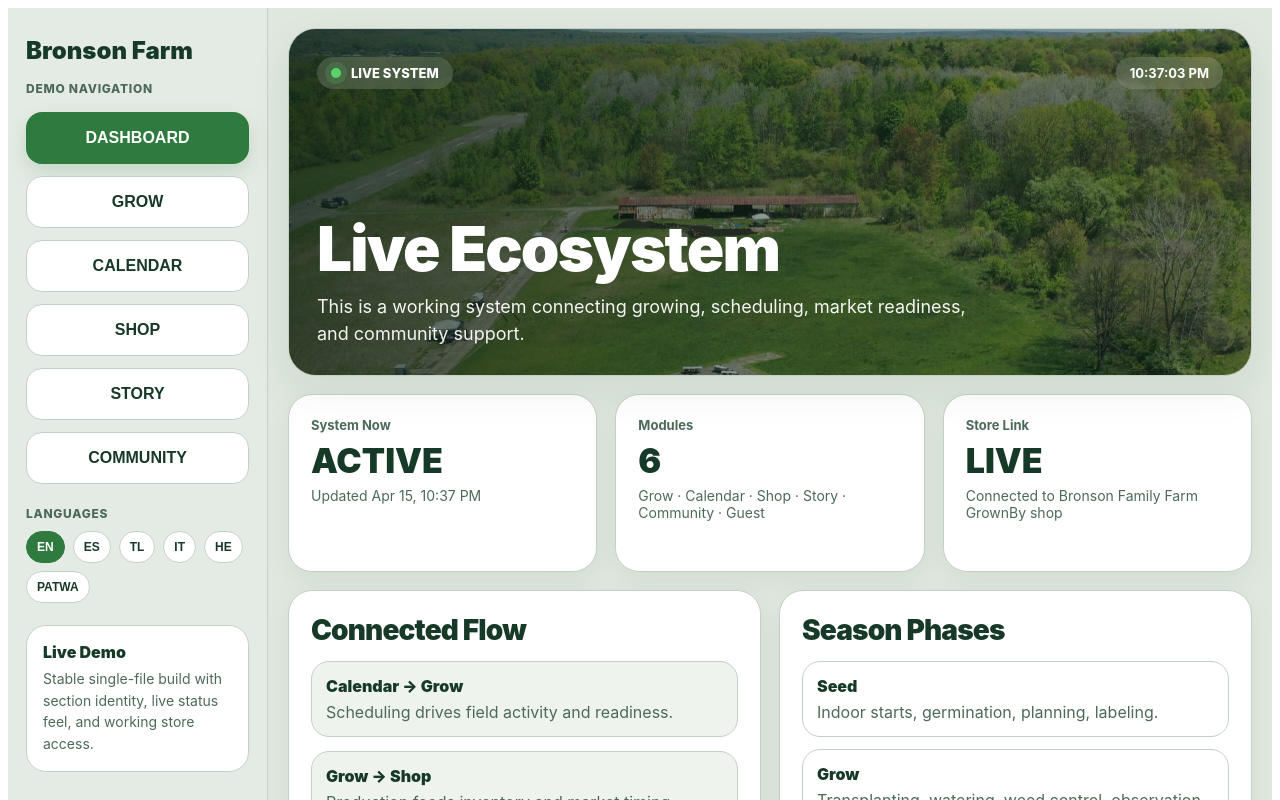
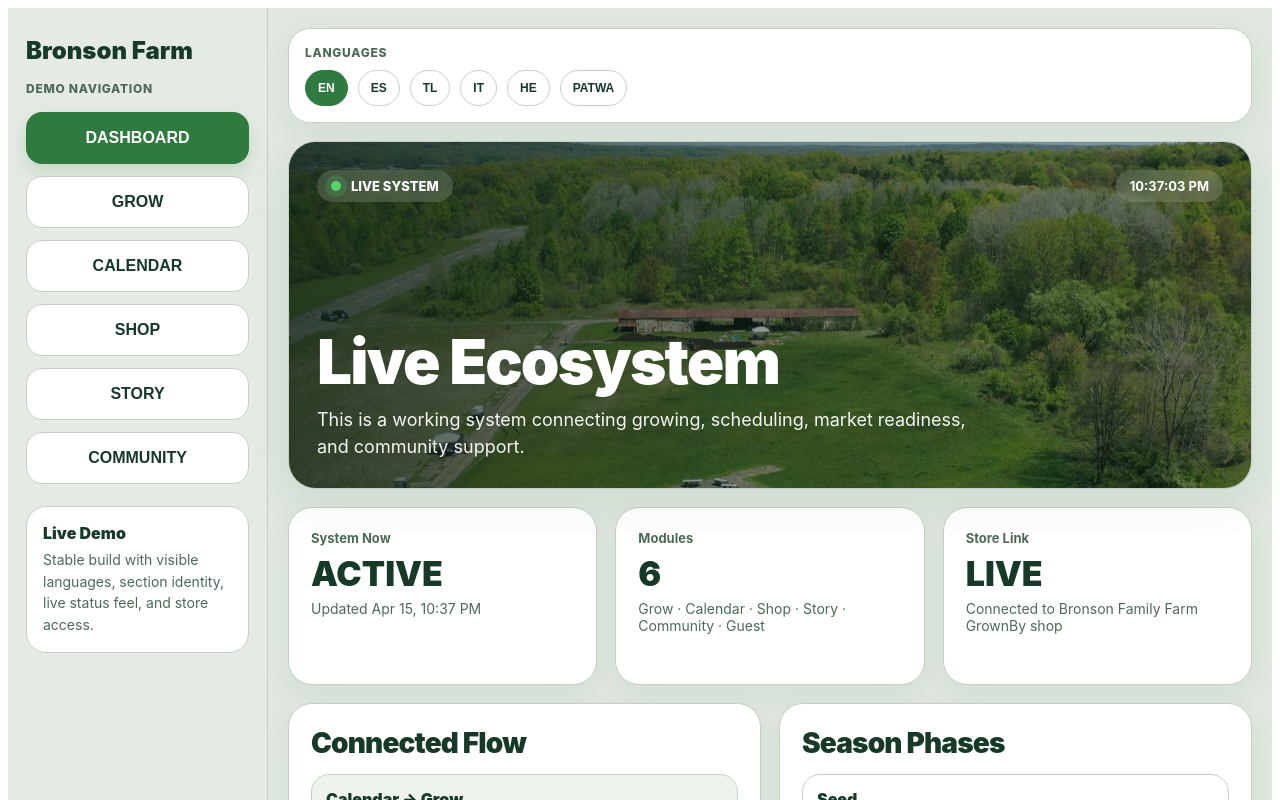
Before and after one commit to cburgessemail-gif/Farm, a React (Vite) app: page / in a window 1280 px wide. Shown: the top 800 px of the page. Built offline with nearby package versions, Linux system fonts and the light colour scheme.

Commit message:
Update App.tsx

```diff
--- a/src/App.tsx
+++ b/src/App.tsx
@@ -15,7 +15,7 @@ const BRAND = {
   gold: "#d6b85c",
 };
 
-const imageMap = {
+const imageMap: Record<Section, string> = {
   dashboard: "/GrowArea.jpg",
   grow: "/GrowArea2.jpg",
   calendar: "/Calendar.jpg",
@@ -24,29 +24,7 @@ const imageMap = {
   community: "/Community.jpg",
 };
 
-const translations: Record<
-  Lang,
-  {
-    farmName: string;
-    dashboard: string;
-    grow: string;
-    calendar: string;
-    shop: string;
-    story: string;
-    community: string;
-    liveEcosystem: string;
-    liveSub: string;
-    systemNow: string;
-    connectedFlow: string;
-    openStore: string;
-    volunteers: string;
-    partners: string;
-    legacyPlace: string;
-    guestView: string;
-    updated: string;
-    phases: string;
-  }
-> = {
+const translations = {
   EN: {
     farmName: "Bronson Farm",
     dashboard: "Dashboard",
@@ -56,7 +34,8 @@ const translations: Record<
     story: "Story",
     community: "Community",
     liveEcosystem: "Live Ecosystem",
-    liveSub: "This is a working system connecting growing, scheduling, market readiness, and community support.",
+    liveSub:
+      "This is a working system connecting growing, scheduling, market readiness, and community support.",
     systemNow: "System Now",
     connectedFlow: "Connected Flow",
     openStore: "Open Live Store",
@@ -66,6 +45,37 @@ const translations: Record<
     guestView: "Guest View",
     updated: "Updated",
     phases: "Season Phases",
+    growerSystem: "Grower System",
+    growerSub:
+      "Production, irrigation, crop flow, and next actions presented as a live operating view.",
+    productionStatus: "Production Status",
+    nextActions: "Next Actions",
+    farmCalendar: "Farm Calendar",
+    calendarSub:
+      "Timing drives readiness. This view shows the daily rhythm behind field work, packing, and market movement.",
+    dailySchedule: "Daily Schedule",
+    marketplace: "Marketplace",
+    marketSub:
+      "Production connects to market access. This view shows readiness, inventory posture, and a direct path to the live store.",
+    marketReadiness: "Market Readiness",
+    storeAccess: "Store Access",
+    ourStory: "Our Story",
+    storySub:
+      "Bronson Family Farm is more than a farm. It is legacy, land, renewal, and the future growing from one place.",
+    communityTitle: "Community",
+    communitySub:
+      "Volunteers, families, growers, and partners help turn the farm into a regional ecosystem for growing and belonging.",
+    languages: "Languages",
+    demoNavigation: "Demo Navigation",
+    liveDemo: "Live Demo",
+    liveDemoCopy:
+      "Stable build with visible languages, section identity, live status feel, and store access.",
+    whyMatters: "Why this matters",
+    whyMattersCopy:
+      "Funders can see that this is not only a story. It already points to a live market pathway tied to real farm activity.",
+    scheduleTime: "Time",
+    scheduleTask: "Task",
+    scheduleOwner: "Owner",
   },
   ES: {
     farmName: "Granja Bronson",
@@ -76,7 +86,8 @@ const translations: Record<
     story: "Historia",
     community: "Comunidad",
     liveEcosystem: "Ecosistema en Vivo",
-    liveSub: "Este es un sistema activo que conecta cultivo, programación, preparación de mercado y apoyo comunitario.",
+    liveSub:
+      "Este es un sistema activo que conecta cultivo, programación, preparación de mercado y apoyo comunitario.",
     systemNow: "Sistema Ahora",
     connectedFlow: "Flujo Conectado",
     openStore: "Abrir Tienda",
@@ -86,6 +97,37 @@ const translations: Record<
     guestView: "Vista Pública",
     updated: "Actualizado",
     phases: "Fases de Temporada",
+    growerSystem: "Sistema de Cultivo",
+    growerSub:
+      "Producción, riego, flujo de cultivo y próximas acciones presentadas como una vista operativa en vivo.",
+    productionStatus: "Estado de Producción",
+    nextActions: "Próximas Acciones",
+    farmCalendar: "Calendario de la Granja",
+    calendarSub:
+      "El tiempo impulsa la preparación. Esta vista muestra el ritmo diario detrás del trabajo de campo, empaque y mercado.",
+    dailySchedule: "Horario Diario",
+    marketplace: "Mercado",
+    marketSub:
+      "La producción se conecta con el acceso al mercado. Esta vista muestra preparación, postura de inventario y un camino directo a la tienda en vivo.",
+    marketReadiness: "Preparación del Mercado",
+    storeAccess: "Acceso a la Tienda",
+    ourStory: "Nuestra Historia",
+    storySub:
+      "Bronson Family Farm es más que una granja. Es legado, tierra, renovación y el futuro creciendo desde un lugar.",
+    communityTitle: "Comunidad",
+    communitySub:
+      "Voluntarios, familias, cultivadores y socios ayudan a convertir la granja en un ecosistema regional para crecer y pertenecer.",
+    languages: "Idiomas",
+    demoNavigation: "Navegación",
+    liveDemo: "Demo en Vivo",
+    liveDemoCopy:
+      "Versión estable con idiomas visibles, identidad por sección, sensación en vivo y acceso a la tienda.",
+    whyMatters: "Por qué importa",
+    whyMattersCopy:
+      "Los financiadores pueden ver que esto no es solo una historia. Ya apunta a una vía real de mercado ligada a la actividad de la granja.",
+    scheduleTime: "Hora",
+    scheduleTask: "Tarea",
+    scheduleOwner: "Responsable",
   },
   TL: {
     farmName: "Bronson Farm",
@@ -96,7 +138,8 @@ const translations: Record<
     story: "Kuwento",
     community: "Komunidad",
     liveEcosystem: "Buhay na Ecosystem",
-    liveSub: "Ito ay gumaganang sistema na nagdurugtong ng pagtatanim, iskedyul, kahandaan sa pamilihan, at suporta ng komunidad.",
+    liveSub:
+      "Ito ay gumaganang sistema na nagdurugtong ng pagtatanim, iskedyul, kahandaan sa pamilihan, at suporta ng komunidad.",
     systemNow: "Sistema Ngayon",
     connectedFlow: "Magkaugnay na Daloy",
     openStore: "Buksan ang Tindahan",
@@ -106,6 +149,37 @@ const translations: Record<
     guestView: "Pampublikong Tanaw",
     updated: "Na-update",
     phases: "Yugto ng Panahon",
+    growerSystem: "Sistema ng Grower",
+    growerSub:
+      "Produksiyon, irigasyon, daloy ng pananim, at susunod na gawain na ipinapakita bilang live na operating view.",
+    productionStatus: "Katayuan ng Produksiyon",
+    nextActions: "Susunod na Gawain",
+    farmCalendar: "Kalendaryo ng Bukid",
+    calendarSub:
+      "Ang tamang oras ang nagtutulak ng kahandaan. Ipinapakita nito ang araw-araw na daloy ng gawain sa bukid, pag-iimpake, at pamilihan.",
+    dailySchedule: "Araw-araw na Iskedyul",
+    marketplace: "Pamilihan",
+    marketSub:
+      "Ang produksyon ay konektado sa market access. Ipinapakita rito ang kahandaan, inventory posture, at direktang daan sa live store.",
+    marketReadiness: "Kahandaan sa Pamilihan",
+    storeAccess: "Access sa Tindahan",
+    ourStory: "Ating Kuwento",
+    storySub:
+      "Ang Bronson Family Farm ay higit pa sa bukid. Ito ay pamana, lupa, pagbabago, at kinabukasang tumutubo mula sa isang lugar.",
+    communityTitle: "Komunidad",
+    communitySub:
+      "Ang mga volunteer, pamilya, grower, at partner ay tumutulong gawing rehiyonal na ecosystem ang bukid para sa paglago at paglahok.",
+    languages: "Mga Wika",
+    demoNavigation: "Nabigasyon",
+    liveDemo: "Live Demo",
+    liveDemoCopy:
+      "Matatag na build na may nakikitang mga wika, pagkakakilanlan ng bawat seksyon, live na pakiramdam, at access sa tindahan.",
+    whyMatters: "Bakit Mahalaga",
+    whyMattersCopy:
+      "Makikita ng mga funder na hindi lang ito kuwento. Nakaugnay na ito sa totoong market pathway mula sa aktibidad ng bukid.",
+    scheduleTime: "Oras",
+    scheduleTask: "Gawain",
+    scheduleOwner: "May Gawa",
   },
   IT: {
     farmName: "Fattoria Bronson",
@@ -116,7 +190,8 @@ const translations: Record<
     story: "Storia",
     community: "Comunità",
     liveEcosystem: "Ecosistema Vivo",
-    liveSub: "Questo è un sistema attivo che collega coltivazione, calendario, prontezza al mercato e supporto della comunità.",
+    liveSub:
+      "Questo è un sistema attivo che collega coltivazione, calendario, prontezza al mercato e supporto della comunità.",
     systemNow: "Sistema Ora",
     connectedFlow: "Flusso Connesso",
     openStore: "Apri Negozio",
@@ -126,6 +201,37 @@ const translations: Record<
     guestView: "Vista Ospite",
     updated: "Aggiornato",
     phases: "Fasi della Stagione",
+    growerSystem: "Sistema di Coltivazione",
+    growerSub:
+      "Produzione, irrigazione, flusso delle colture e prossime azioni presentati come una vista operativa dal vivo.",
+    productionStatus: "Stato della Produzione",
+    nextActions: "Prossime Azioni",
+    farmCalendar: "Calendario della Fattoria",
+    calendarSub:
+      "Il tempo guida la preparazione. Questa vista mostra il ritmo quotidiano dietro il lavoro nei campi, l'imballaggio e il mercato.",
+    dailySchedule: "Programma Giornaliero",
+    marketplace: "Mercato",
+    marketSub:
+      "La produzione si collega all'accesso al mercato. Questa vista mostra prontezza, stato dell'inventario e un percorso diretto verso il negozio live.",
+    marketReadiness: "Prontezza del Mercato",
+    storeAccess: "Accesso al Negozio",
+    ourStory: "La Nostra Storia",
+    storySub:
+      "Bronson Family Farm è più di una fattoria. È eredità, terra, rinnovamento e futuro che cresce da un unico luogo.",
+    communityTitle: "Comunità",
+    communitySub:
+      "Volontari, famiglie, coltivatori e partner aiutano a trasformare la fattoria in un ecosistema regionale di crescita e appartenenza.",
+    languages: "Lingue",
+    demoNavigation: "Navigazione Demo",
+    liveDemo: "Demo Live",
+    liveDemoCopy:
+      "Build stabile con lingue visibili, identità di sezione, sensazione di sistema vivo e accesso al negozio.",
+    whyMatters: "Perché conta",
+    whyMattersCopy:
+      "I finanziatori possono vedere che questa non è solo una storia. Indica già un vero percorso di mercato collegato all'attività agricola.",
+    scheduleTime: "Ora",
+    scheduleTask: "Attività",
+    scheduleOwner: "Responsabile",
   },
   HE: {
     farmName: "חוות ברונסון",
@@ -136,7 +242,8 @@ const translations: Record<
     story: "סיפור",
     community: "קהילה",
     liveEcosystem: "מערכת חיה",
-    liveSub: "זוהי מערכת פעילה המחברת בין גידול, תזמון, מוכנות לשוק ותמיכת קהילה.",
+    liveSub:
+      "זוהי מערכת פעילה המחברת בין גידול, תזמון, מוכנות לשוק ותמיכת קהילה.",
     systemNow: "המערכת כעת",
     connectedFlow: "זרימה מחוברת",
     openStore: "פתח חנות",
@@ -146,6 +253,37 @@ const translations: Record<
     guestView: "תצוגת אורח",
     updated: "עודכן",
     phases: "שלבי העונה",
+    growerSystem: "מערכת הגידול",
+    growerSub:
+      "ייצור, השקיה, זרימת גידולים והצעדים הבאים מוצגים כתצוגת תפעול חיה.",
+    productionStatus: "סטטוס ייצור",
+    nextActions: "הפעולות הבאות",
+    farmCalendar: "לוח שנה לחווה",
+    calendarSub:
+      "התזמון מניע מוכנות. תצוגה זו מראה את הקצב היומי מאחורי עבודת השדה, האריזה והתנועה לשוק.",
+    dailySchedule: "לוח זמנים יומי",
+    marketplace: "שוק",
+    marketSub:
+      "הייצור מתחבר לגישה לשוק. תצוגה זו מראה מוכנות, מצב מלאי ודרך ישירה לחנות החיה.",
+    marketReadiness: "מוכנות לשוק",
+    storeAccess: "גישה לחנות",
+    ourStory: "הסיפור שלנו",
+    storySub:
+      "Bronson Family Farm היא יותר מחווה. היא מורשת, אדמה, התחדשות ועתיד הצומח ממקום אחד.",
+    communityTitle: "קהילה",
+    communitySub:
+      "מתנדבים, משפחות, מגדלים ושותפים מסייעים להפוך את החווה למערכת אזורית של צמיחה ושייכות.",
+    languages: "שפות",
+    demoNavigation: "ניווט הדגמה",
+    liveDemo: "הדגמה חיה",
+    liveDemoCopy:
+      "גרסה יציבה עם שפות גלויות, זהות לכל אזור, תחושת מערכת חיה וגישה לחנות.",
+    whyMatters: "למה זה חשוב",
+    whyMattersCopy:
+      "מממנים יכולים לראות שזו לא רק סיפור. כבר קיים מסלול שוק חי המחובר לפעילות החווה.",
+    scheduleTime: "שעה",
+    scheduleTask: "משימה",
+    scheduleOwner: "אחראי",
   },
   PATWA: {
     farmName: "Bronson Farm",
@@ -156,7 +294,8 @@ const translations: Record<
     story: "Story",
     community: "Community",
     liveEcosystem: "Live Ecosystem",
-    liveSub: "Dis a real working system weh join growing, timing, market readiness, an community support.",
+    liveSub:
+      "Dis a real working system weh join growing, timing, market readiness, an community support.",
     systemNow: "System Now",
     connectedFlow: "Connected Flow",
     openStore: "Open Live Store",
@@ -166,8 +305,39 @@ const translations: Record<
     guestView: "Guest View",
     updated: "Updated",
     phases: "Season Phases",
+    growerSystem: "Grower System",
+    growerSub:
+      "Production, irrigation, crop flow, an next actions show up like a live operating view.",
+    productionStatus: "Production Status",
+    nextActions: "Next Actions",
+    farmCalendar: "Farm Calendar",
+    calendarSub:
+      "Timing drive readiness. Dis view show di daily rhythm behind field work, packing, an market movement.",
+    dailySchedule: "Daily Schedule",
+    marketplace: "Marketplace",
+    marketSub:
+      "Production connect to market access. Dis view show readiness, inventory stance, an straight path to di live store.",
+    marketReadiness: "Market Readiness",
+    storeAccess: "Store Access",
+    ourStory: "Wi Story",
+    storySub:
+      "Bronson Family Farm more than a farm. It a legacy, land, renewal, an future growing from one place.",
+    communityTitle: "Community",
+    communitySub:
+      "Volunteers, families, growers, an partners help turn di farm into a regional ecosystem fi grow an belong.",
+    languages: "Languages",
+    demoNavigation: "Demo Navigation",
+    liveDemo: "Live Demo",
+    liveDemoCopy:
+      "Stable build wid visible languages, section identity, live system feel, an store access.",
+    whyMatters: "Why dis matter",
+    whyMattersCopy:
+      "Funders can see seh dis no just story. It already point to a real market pathway tied to farm activity.",
+    scheduleTime: "Time",
+    scheduleTask: "Task",
+    scheduleOwner: "Owner",
   },
-};
+} as const;
 
 const cropData = [
   { name: "Collards", percent: 88, status: "Ready", color: BRAND.accent },
@@ -200,10 +370,12 @@ const seasonPhases = [
 
 function useClock() {
   const [now, setNow] = useState(new Date());
+
   useEffect(() => {
     const id = window.setInterval(() => setNow(new Date()), 1000);
     return () => window.clearInterval(id);
   }, []);
+
   return now;
 }
 
@@ -251,7 +423,7 @@ function LangButton({
     <button
       onClick={onClick}
       style={{
-        padding: "8px 10px",
+        padding: "10px 12px",
         borderRadius: 999,
         border: `1px solid ${active ? BRAND.accent : BRAND.line}`,
         background: active ? BRAND.accent : BRAND.card,
@@ -259,6 +431,7 @@ function LangButton({
         fontWeight: 800,
         fontSize: 12,
         cursor: "pointer",
+        whiteSpace: "nowrap",
       }}
     >
       {label}
@@ -382,7 +555,6 @@ function Hero({
         border: `1px solid ${BRAND.line}`,
         background:
           `linear-gradient(135deg, rgba(13,48,28,0.18), rgba(13,48,28,0.28)),` +
-          `linear-gradient(180deg, rgba(255,255,255,0.02), rgba(255,255,255,0.02)),` +
           `url("${image}") center/cover no-repeat,` +
           `linear-gradient(135deg, #a7c5a5 0%, #6d9d74 100%)`,
         boxShadow: "0 16px 40px rgba(23,58,40,0.08)",
@@ -515,8 +687,6 @@ export default function App() {
     { key: "community", label: t.community },
   ];
 
-  const imageFor = (section: Section) => imageMap[section];
-
   const shellStyle: React.CSSProperties = {
     minHeight: "100vh",
     background: BRAND.bg,
@@ -535,9 +705,6 @@ export default function App() {
     padding: "28px 18px",
     borderRight: `1px solid ${BRAND.line}`,
     background: "rgba(255,255,255,0.18)",
-    position: "sticky",
-    top: 0,
-    height: "100vh",
     boxSizing: "border-box",
   };
 
@@ -565,12 +732,44 @@ export default function App() {
     gap: 18,
   };
 
+  const TopLanguageBar = () => (
+    <div
+      style={{
+        background: BRAND.card,
+        border: `1px solid ${BRAND.line}`,
+        borderRadius: 22,
+        padding: 16,
+        marginBottom: 18,
+        boxShadow: "0 10px 30px rgba(23,58,40,0.05)",
+      }}
+    >
+      <div
+        style={{
+          fontSize: 12,
+          fontWeight: 800,
+          color: BRAND.muted,
+          marginBottom: 10,
+          letterSpacing: "0.06em",
+          textTransform: "uppercase",
+        }}
+      >
+        {t.languages}
+      </div>
+
+      <div style={{ display: "flex", gap: 10, flexWrap: "wrap" }}>
+        {(["EN", "ES", "TL", "IT", "HE", "PATWA"] as Lang[]).map((code) => (
+          <LangButton key={code} label={code} active={lang === code} onClick={() => setLang(code)} />
+        ))}
+      </div>
+    </div>
+  );
+
   const renderDashboard = () => (
     <>
       <Hero
         title={t.liveEcosystem}
         subtitle={t.liveSub}
-        image={imageFor("dashboard")}
+        image={imageMap.dashboard}
         liveTime={liveTime}
       />
 
@@ -667,22 +866,22 @@ export default function App() {
   const renderGrow = () => (
     <>
       <Hero
-        title="Grower System"
-        subtitle="Production, irrigation, crop flow, and next actions presented as a live operating view."
-        image={imageFor("grow")}
+        title={t.growerSystem}
+        subtitle={t.growerSub}
+        image={imageMap.grow}
         liveTime={liveTime}
       />
       <div style={{ height: 18 }} />
       <div style={grid2}>
         <Card minHeight={320}>
-          <div style={sectionTitleStyle}>Production Status</div>
+          <div style={sectionTitleStyle}>{t.productionStatus}</div>
           <div style={{ height: 16 }} />
           {cropData.map((crop) => (
             <ProgressRow key={crop.name} {...crop} />
           ))}
         </Card>
         <Card minHeight={320}>
-          <div style={sectionTitleStyle}>Next Actions</div>
+          <div style={sectionTitleStyle}>{t.nextActions}</div>
           <div style={{ height: 16 }} />
           <div style={{ display: "grid", gap: 14 }}>
             {[
@@ -731,14 +930,14 @@ export default function App() {
   const renderCalendar = () => (
     <>
       <Hero
-        title="Farm Calendar"
-        subtitle="Timing drives readiness. This view shows the daily rhythm behind field work, packing, and market movement."
-        image={imageFor("calendar")}
+        title={t.farmCalendar}
+        subtitle={t.calendarSub}
+        image={imageMap.calendar}
         liveTime={liveTime}
       />
       <div style={{ height: 18 }} />
       <Card>
-        <div style={sectionTitleStyle}>Daily Schedule</div>
+        <div style={sectionTitleStyle}>{t.dailySchedule}</div>
         <div style={{ height: 14 }} />
         <div
           style={{
@@ -757,9 +956,9 @@ export default function App() {
               color: BRAND.ink,
             }}
           >
-            <div style={{ padding: 14, borderRight: `1px solid ${BRAND.line}` }}>Time</div>
-            <div style={{ padding: 14, borderRight: `1px solid ${BRAND.line}` }}>Task</div>
-            <div style={{ padding: 14 }}>Owner</div>
+            <div style={{ padding: 14, borderRight: `1px solid ${BRAND.line}` }}>{t.scheduleTime}</div>
+            <div style={{ padding: 14, borderRight: `1px solid ${BRAND.line}` }}>{t.scheduleTask}</div>
+            <div style={{ padding: 14 }}>{t.scheduleOwner}</div>
           </div>
 
           {timeline.map((row) => (
@@ -786,15 +985,15 @@ export default function App() {
   const renderShop = () => (
     <>
       <Hero
-        title="Marketplace"
-        subtitle="Production connects to market access. This view shows readiness, inventory posture, and a direct path to the live store."
-        image={imageFor("shop")}
+        title={t.marketplace}
+        subtitle={t.marketSub}
+        image={imageMap.shop}
         liveTime={liveTime}
       />
       <div style={{ height: 18 }} />
       <div style={grid2}>
         <Card minHeight={320}>
-          <div style={sectionTitleStyle}>Market Readiness</div>
+          <div style={sectionTitleStyle}>{t.marketReadiness}</div>
           <div style={{ height: 16 }} />
           {readiness.map((item) => (
             <div key={item.label} style={{ marginBottom: 18 }}>
@@ -834,7 +1033,7 @@ export default function App() {
         </Card>
 
         <Card minHeight={320}>
-          <div style={sectionTitleStyle}>Store Access</div>
+          <div style={sectionTitleStyle}>{t.storeAccess}</div>
           <div style={{ height: 16 }} />
           <div style={{ color: BRAND.muted, lineHeight: 1.65, marginBottom: 18 }}>
             Open the live Bronson Family Farm GrownBy store. This keeps the demo connected to a real commerce destination.
@@ -869,10 +1068,8 @@ export default function App() {
               color: BRAND.ink,
             }}
           >
-            <div style={{ fontWeight: 900, marginBottom: 8 }}>Why this matters</div>
-            <div style={{ color: BRAND.muted, lineHeight: 1.6 }}>
-              Funders can see that this is not only a story. It already points to a live market pathway tied to real farm activity.
-            </div>
+            <div style={{ fontWeight: 900, marginBottom: 8 }}>{t.whyMatters}</div>
+            <div style={{ color: BRAND.muted, lineHeight: 1.6 }}>{t.whyMattersCopy}</div>
           </div>
         </Card>
       </div>
@@ -882,9 +1079,9 @@ export default function App() {
   const renderStory = () => (
     <>
       <Hero
-        title="Our Story"
-        subtitle="Bronson Family Farm is more than a farm. It is legacy, land, renewal, and the future growing from one place."
-        image={imageFor("story")}
+        title={t.ourStory}
+        subtitle={t.storySub}
+        image={imageMap.story}
         liveTime={liveTime}
       />
       <div style={{ height: 18 }} />
@@ -898,7 +1095,7 @@ export default function App() {
           </div>
         </Card>
         <Card minHeight={230}>
-          <div style={sectionTitleStyle}>Why it resonates</div>
+          <div style={sectionTitleStyle}>{t.whyMatters}</div>
           <div style={{ height: 12 }} />
           <div style={{ color: BRAND.muted, lineHeight: 1.75, fontSize: 16 }}>
             The farm creates a visible bridge between land use, workforce development, wellness,
@@ -912,9 +1109,9 @@ export default function App() {
   const renderCommunity = () => (
     <>
       <Hero
-        title="Community"
-        subtitle="Volunteers, families, growers, and partners help turn the farm into a regional ecosystem for growing and belonging."
-        image={imageFor("community")}
+        title={t.communityTitle}
+        subtitle={t.communitySub}
+        image={imageMap.community}
         liveTime={liveTime}
       />
       <div style={{ height: 18 }} />
@@ -976,7 +1173,7 @@ export default function App() {
               textTransform: "uppercase",
             }}
           >
-            Demo Navigation
+            {t.demoNavigation}
           </div>
 
           <div style={{ display: "grid", gap: 12 }}>
@@ -995,27 +1192,6 @@ export default function App() {
 
           <div
             style={{
-              fontSize: 12,
-              fontWeight: 800,
-              color: BRAND.muted,
-              marginBottom: 10,
-              letterSpacing: "0.06em",
-              textTransform: "uppercase",
-            }}
-          >
-            Languages
-          </div>
-
-          <div style={{ display: "flex", gap: 8, flexWrap: "wrap" }}>
-            {(["EN", "ES", "TL", "IT", "HE", "PATWA"] as Lang[]).map((code) => (
-              <LangButton key={code} label={code} active={lang === code} onClick={() => setLang(code)} />
-            ))}
-          </div>
-
-          <div style={{ height: 22 }} />
-
-          <div
-            style={{
               padding: 16,
               borderRadius: 20,
               background: BRAND.card,
@@ -1023,14 +1199,17 @@ export default function App() {
               color: BRAND.ink,
             }}
           >
-            <div style={{ fontWeight: 900, marginBottom: 6 }}>Live Demo</div>
+            <div style={{ fontWeight: 900, marginBottom: 6 }}>{t.liveDemo}</div>
             <div style={{ color: BRAND.muted, lineHeight: 1.55, fontSize: 14 }}>
-              Stable single-file build with section identity, live status feel, and working store access.
+              {t.liveDemoCopy}
             </div>
           </div>
         </aside>
 
-        <main style={mainStyle}>{renderSection()}</main>
+        <main style={mainStyle}>
+          <TopLanguageBar />
+          {renderSection()}
+        </main>
       </div>
     </div>
   );
```
